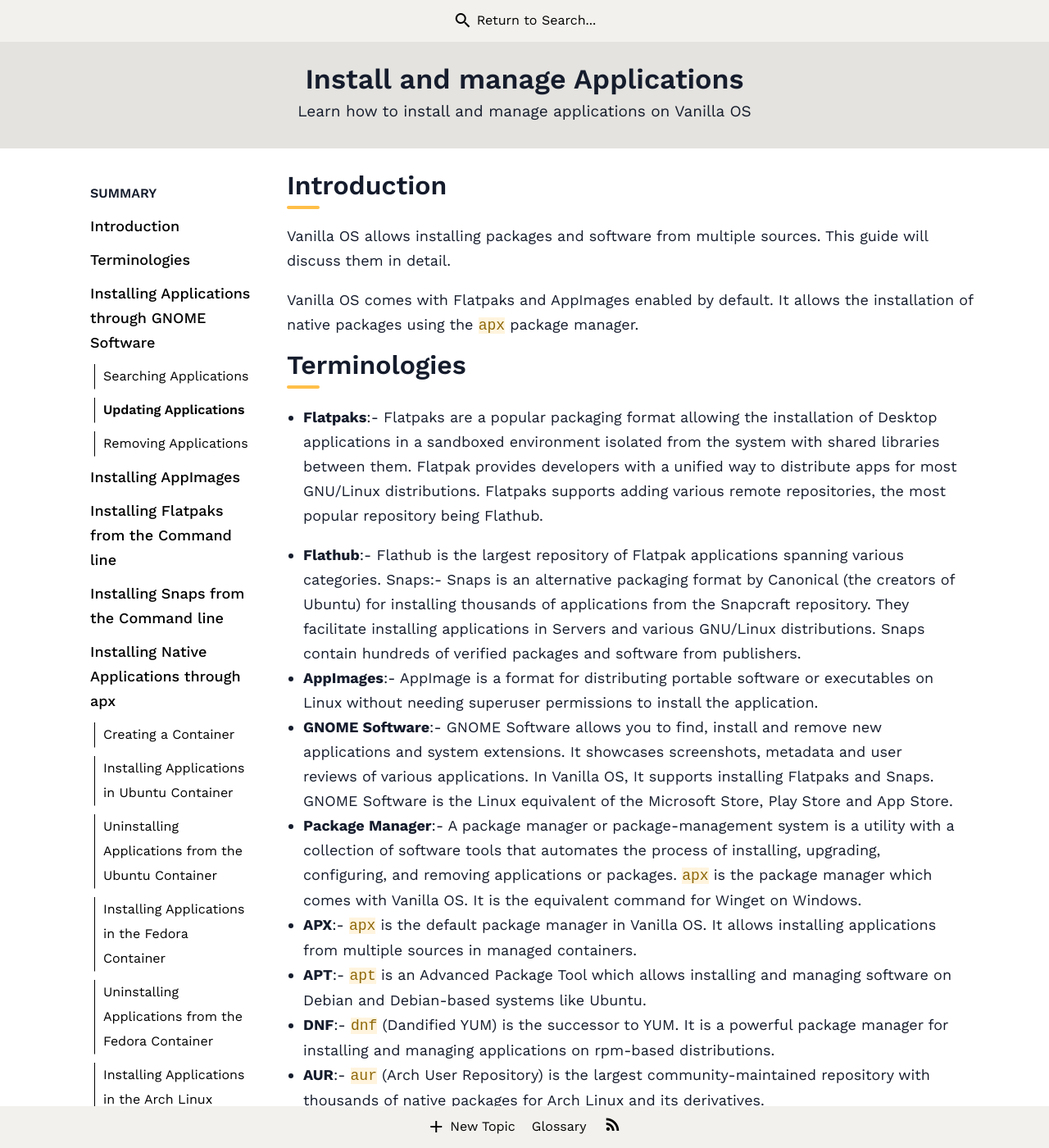
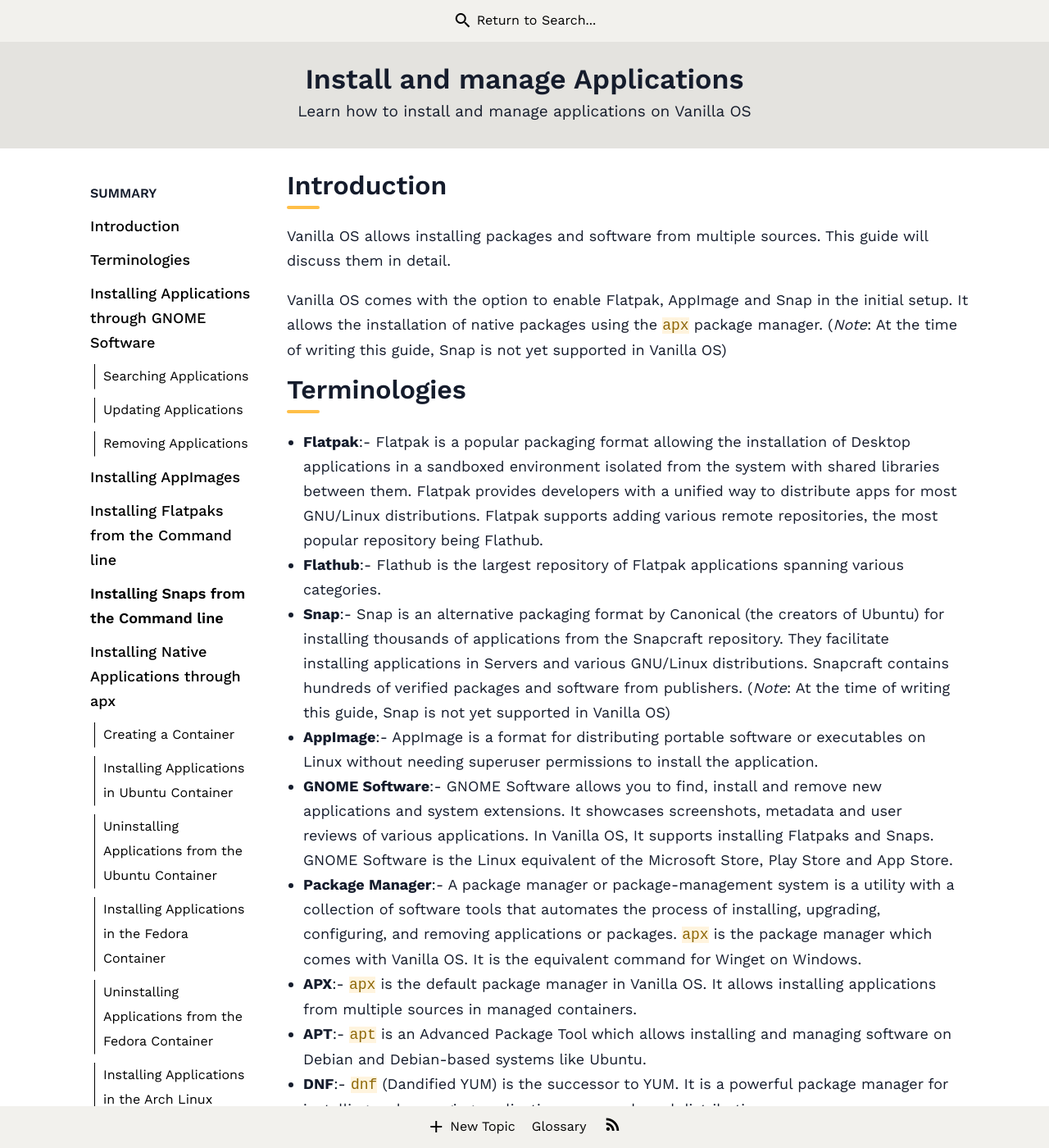
Before and after one commit to Vanilla-OS/handbook, a Jekyll site: the page built from _posts/2023-01-11-install-and-manage-applications.md, in a window 1280 px wide and 1400 px high. Shown: the whole window at 82% size. Built offline with Jekyll 4.4.1, drawn with Linux system fonts in a browser that asks for light colours; nearby versions of some CDN libraries; a style sheet for code colours, icons or effects is not loaded; some of the changed text lies outside the part shown.

Commit message:
Install apps post incorporate suggestions

````diff
--- a/_posts/2023-01-11-install-and-manage-applications.md
+++ b/_posts/2023-01-11-install-and-manage-applications.md
@@ -13,15 +13,14 @@
 
 Vanilla OS allows installing packages and software from multiple sources. This guide will discuss them in detail.
 
-Vanilla OS comes with Flatpaks and AppImages enabled by default. It allows the installation of native packages using the `apx` package manager.
+Vanilla OS comes with the option to enable Flatpak, AppImage and Snap in the initial setup. It allows the installation of native packages using the `apx` package manager. (_Note_: At the time of writing this guide, Snap is not yet supported in Vanilla OS)
 
 ## Terminologies
 
-- **Flatpaks**:- Flatpaks are a popular packaging format allowing the installation of Desktop applications in a sandboxed environment isolated from the system with shared libraries between them. Flatpak provides developers with a unified way to distribute apps for most GNU/Linux distributions. Flatpaks supports adding various remote repositories, the most popular repository being Flathub.
-
+- **Flatpak**:- Flatpak is a popular packaging format allowing the installation of Desktop applications in a sandboxed environment isolated from the system with shared libraries between them. Flatpak provides developers with a unified way to distribute apps for most GNU/Linux distributions. Flatpak supports adding various remote repositories, the most popular repository being Flathub.
 - **Flathub**:- Flathub is the largest repository of Flatpak applications spanning various categories.
-Snaps:- Snaps is an alternative packaging format by Canonical (the creators of Ubuntu) for installing thousands of applications from the Snapcraft repository. They facilitate installing applications in Servers and various GNU/Linux distributions. Snaps contain hundreds of verified packages and software from publishers.
-- **AppImages**:- AppImage is a format for distributing portable software or executables on Linux without needing superuser permissions to install the application.
+- **Snap**:- Snap is an alternative packaging format by Canonical (the creators of Ubuntu) for installing thousands of applications from the Snapcraft repository. They facilitate installing applications in Servers and various GNU/Linux distributions. Snapcraft contains hundreds of verified packages and software from publishers. (_Note_: At the time of writing this guide, Snap is not yet supported in Vanilla OS)
+- **AppImage**:- AppImage is a format for distributing portable software or executables on Linux without needing superuser permissions to install the application.
 - **GNOME Software**:- GNOME Software allows you to find, install and remove new applications and system extensions. It showcases screenshots, metadata and user reviews of various applications. In Vanilla OS, It supports installing Flatpaks and Snaps. GNOME Software is the Linux equivalent of the Microsoft Store, Play Store and App Store.
 - **Package Manager**:- A package manager or package-management system is a utility with a collection of software tools that automates the process of installing, upgrading, configuring, and removing applications or packages.
 `apx` is the package manager which comes with Vanilla OS. It is the equivalent command for Winget on Windows.
@@ -29,17 +28,17 @@
 - **APT**:- `apt` is an Advanced Package Tool which allows installing and managing software on Debian and Debian-based systems like Ubuntu.
 - **DNF**:- `dnf` (Dandified YUM) is the successor to YUM. It is a powerful package manager for installing and managing applications on rpm-based distributions.
 - **AUR**:- `aur` (Arch User Repository) is the largest community-maintained repository with thousands of native packages for Arch Linux and its derivatives.
-- **APK**:- `apk`(Alpine Linux package keeper) is a package manager which allows installing and managing applications on Alpine Linux.
-- **DEB**:- deb (Debian Packages) is a file format for installing and managing applications on Debian-based systems. It's an equivalent file extension to `.exe` in Windows and `.rpm` in GNU/Linux.
-- **RPM**:- rpm (Red Hat package manager) is a file format for installing and managing applications on Red Hat-based systems. It's an equivalent file extension to `.exe` in Windows and `.deb` in GNU/Linux.
+- **APK**:- `apk` (Alpine Linux package keeper) is a package manager which allows installing and managing applications on Alpine Linux.
+- **DEB**:- `deb` (Debian Packages) is a file format for installing and managing applications on Debian-based systems. It's an equivalent file extension to `.exe` in Windows and `.rpm` in GNU/Linux.
+- **RPM**:- `rpm` (Red Hat package manager) is a file format for installing and managing applications on Red Hat-based systems. It's an equivalent file extension to `.exe` in Windows and `.deb` in GNU/Linux.
 
 ## Installing Applications through GNOME Software
 
 - Flatpaks and Snaps can be installed with ease using the GNOME Software graphically. It is the recommended method to install packages.
 
-- If you have disabled snaps, you can still install Flatpaks using GNOME Software and install applications from the evergrowing [Flathub](https://flathub.org/home) repository.
+- If you have disabled Snap, you can still install Flatpaks using GNOME Software and install applications from the evergrowing [Flathub](https://flathub.org/home) repository.
 
-- If you have disabled Flatpaks, you can install applications as a Snap through GNOME Software.
+- If you have disabled Flatpak, you can still install Snaps through GNOME Software.
 
 ![GNOME Software](/assets/uploads/gnome-software-43.webp)
 
@@ -59,11 +58,11 @@
 ### Removing Applications
 
 - You can remove the installed Flatpaks and Snaps from the Installed Panel in GNOME Software.
-(Note: Some native applications installed in the host will not support removing using this method in Vanilla OS)
+(_Note_: Some native applications installed in the host will not support removing using this method in Vanilla OS)
 
 ## Installing AppImages
 
-- AppImages is one of the recommended ways to execute applications. If you have enabled AppImages in the first setup, You can run it graphically using the following steps:-
+- AppImage is one of the recommended formats for installing your applications. If you have enabled AppImage in the first setup, You can run it graphically using the following steps:-
     - Right-click on the file, then click on `Properties`.
 
    ![AppImages Properties](/assets/uploads/appimages-nautilus-properties.webp)
@@ -79,7 +78,7 @@
 ./<file>.appimage
 ```
 
-Note:- `chmod +x <file>.AppImage` makes the file executable.
+_Note_:- `chmod +x <file>.AppImage` makes the file executable.
 
  ![Running Krita using AppImage](/assets/uploads/appimages-nautilus-properties.webp)
 
@@ -101,17 +100,23 @@
 flatpak uninstall <application-id>
 ```
 
+- You can remove the unused dependencies along with the Flatpak by using the following command:-
+
+```bash
+flatpak uninstall --unused
+```
+
 - You can remove all the leftover data of the application using the following command (Disclaimer: Proceed with caution as this might lead to data loss):-
 
 ```bash
 flatpak uninstall <application-id> --delete-data
 ```
 
-- If you want to install Flatpaks but have disabled it in the first setup, follow the guide [here](/2022/12/09/install-flatpaks.html).
+- If you want to install Flatpaks but have disabled it in the first setup, follow the guide [**here.**](/2022/12/09/install-flatpaks.html)
 
 ## Installing Snaps from the Command line
 
-- If you have selected Snaps in the first setup, you can run the following command to install Snaps:-
+- If you have selected Snap in the first setup, you can run the following command to install Snaps:-
 
 ```bash
 snap install <packages>
@@ -304,7 +309,7 @@
 apx export <package>
 ```
 
-- Note:- Using `apx export` is optional. It creates a desktop file entry (icon) in the Application menu for the installed DEB package.
+- _Note_:- Using `apx export` is optional. It creates a desktop file entry (icon) in the Application menu for the installed DEB package.
 
 ### Uninstalling DEBs
 
@@ -314,7 +319,7 @@
 apx remove <package>
 ```
 
-- Note:- If the desktop entry is still present, execute this command `apx unexport <package>`.
+- _Note_:- If the desktop entry is still present, execute this command `apx unexport <package>`.
 
 ### Sideloading RPMs
 
@@ -325,7 +330,7 @@
 apx export --dnf <package>
 ```
 
-- Note:- Using `apx export --dnf` is optional. It creates a desktop file entry (icon) in the Application menu for the installed RPM package. If a desktop entry is available, skip this command.
+- _Note_:- Using `apx export --dnf` is optional. It creates a desktop file entry (icon) in the Application menu for the installed RPM package. If a desktop entry is available, skip this command.
 
 ### Uninstalling RPMs
 
````
Also changed, not shown: other parts of _posts/2023-01-11-install-and-manage-applications.md (+5 -5 lines).
